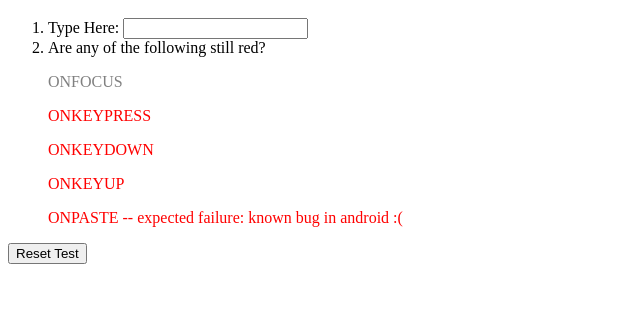
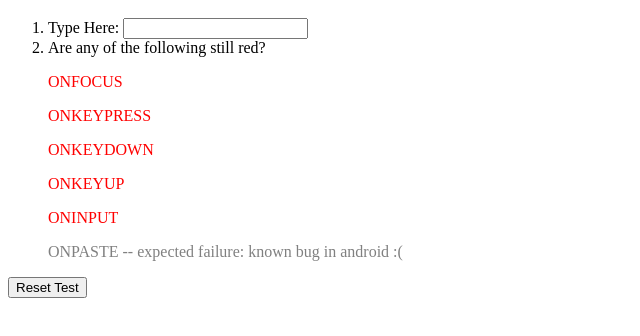
Before and after one commit to beardedfoo/HtcBugRepro, a plain HTML site: page eclipse/assets/index.html in a window 1280 px wide. Both pictures are taken after typing "Sample" into the empty fields and a click on the button "Reset Test". Shown: the part 48-384 px from the top of the page, without its empty margins (0-640 px from the left). Drawn offline with Linux system fonts and the light colour scheme.

Commit message:
Add test for ONINPUT event

```diff
--- a/eclipse/assets/index.html
+++ b/eclipse/assets/index.html
@@ -13,10 +13,11 @@ function record(name, color) {
 function resetAll() {
 	document.getElementById('testInput').value = '';
 	record('ONKEYPRESS', 'red');
-	record('ONPASTE', 'red');
-	record('ONFOCUS', 'gray');
+	record('ONPASTE', 'gray');
+	record('ONFOCUS', 'red');
 	record('ONKEYUP', 'red');
 	record('ONKEYDOWN', 'red');
+	record('ONINPUT', 'red');
 }
 </script>
 
@@ -37,6 +38,7 @@ p { color: red; }
 	   ONFOCUS="record('ONFOCUS')"
 	   ONKEYUP="record('ONKEYUP')"
 	   ONKEYDOWN="record('ONKEYDOWN')"
+	   ONINPUT="record('ONINPUT')"
 	   TYPE="TEXT"
 	   NAME="F1_0_2"
 	   VALUE=""
@@ -49,6 +51,7 @@ p { color: red; }
 <p id='ONKEYPRESS'>ONKEYPRESS</p>
 <p id='ONKEYDOWN'>ONKEYDOWN</p>
 <p id='ONKEYUP'>ONKEYUP</p>
+<p id='ONINPUT'>ONINPUT</p>
 <p id='ONPASTE' style='color: gray;'>ONPASTE -- expected failure: known bug in android :(</p>
 </li>
 </ol>
```
